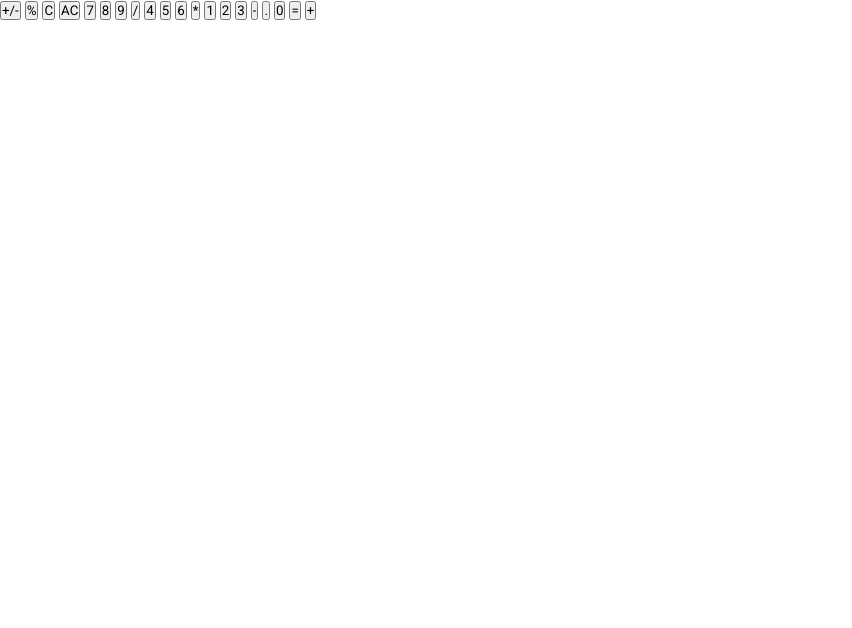
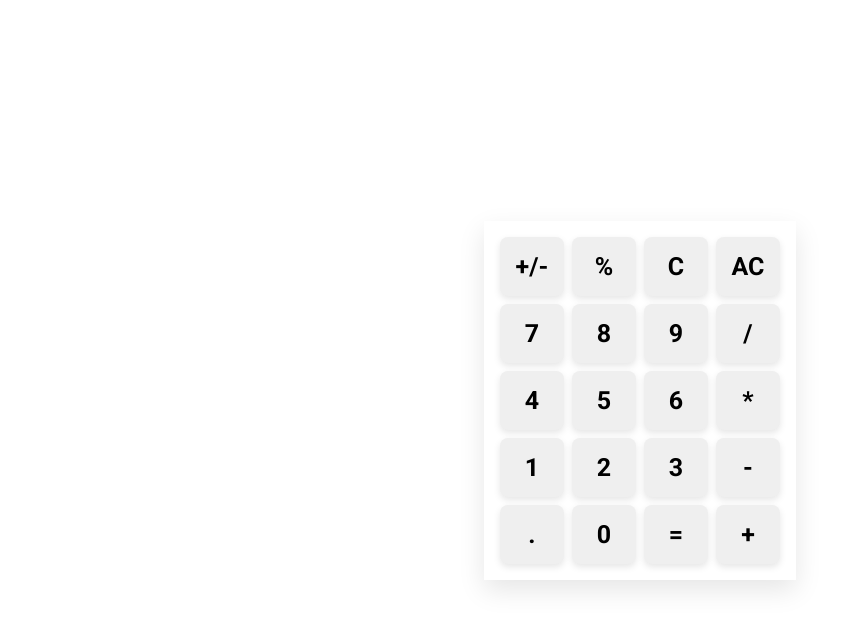
Before and after one commit to Firezer27/interactive-calculator, a plain HTML site: page index.html in a window 1280 px wide. Shown: the whole page, without its empty margins (0-852 px from the left). Drawn offline with Linux system fonts and the light colour scheme.

Commit message:
Improve calculator layout and button styles
Add CSS variables and refine layout/styling for the calculator: introduce root variables for colors, radii and typography; center the app with flexible full-height body; add container styling for .calculator (max-width, padding, shadow); implement a .buttons grid layout; and style .btn with padding, radius, shadow and consistent font sizing/weight. These changes standardize appearance and spacing for the calculator UI.

```diff
--- a/style.css
+++ b/style.css
@@ -5,7 +5,37 @@
   box-sizing: border-box;
   font-family: Roboto, sans-serif;
 }
+:root {
+  --operator-bg-color: #de9376;
+  --border-radius: 8px;
+  --button-padding: 10px;
+  --btn-bg-color: rgb(223, 218, 218);
+  --font-size: 25px;
+  --font-weight: 700;
+}
 body {
+  min-height: 100vh;
+  display: flex;
+  justify-content: center;
+  align-items: center;
 }
 .calculator {
+  max-width: 600px;
+  padding: 1rem;
+  border: none;
+  box-shadow: 0 10px 25px rgba(0, 0, 0, 0.1);
 }
+.buttons {
+  display: grid;
+  grid-template-columns: repeat(4, 1fr);
+  gap: 8px;
+}
+.btn {
+  padding: 15px;
+  width: 4rem;
+  border-radius: var(--border-radius);
+  border: none;
+  box-shadow: 0 3px 7px rgba(0, 0, 0, 0.1);
+  font-size: var(--font-size);
+  font-weight: var(--font-weight);
+}
```
